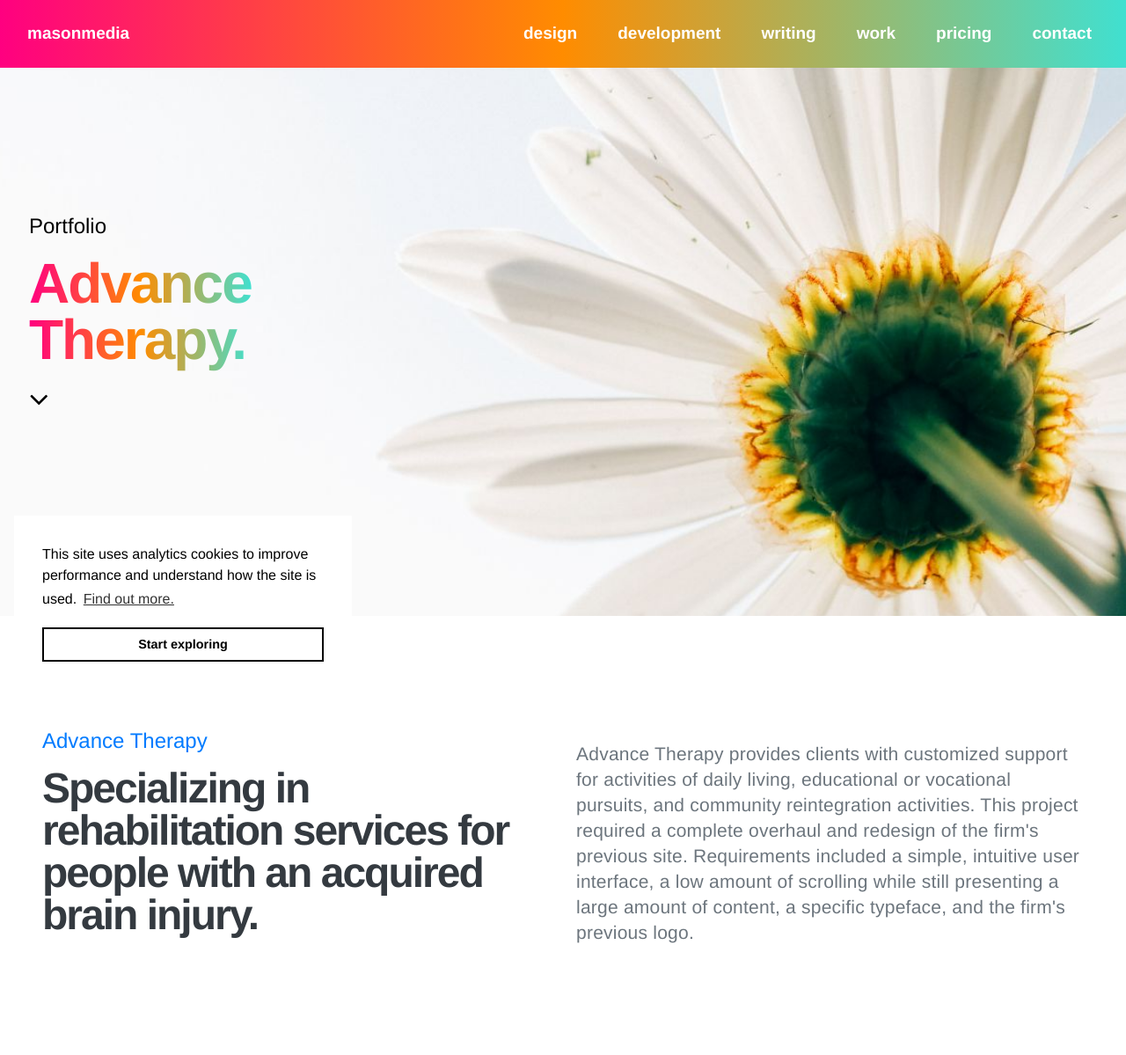
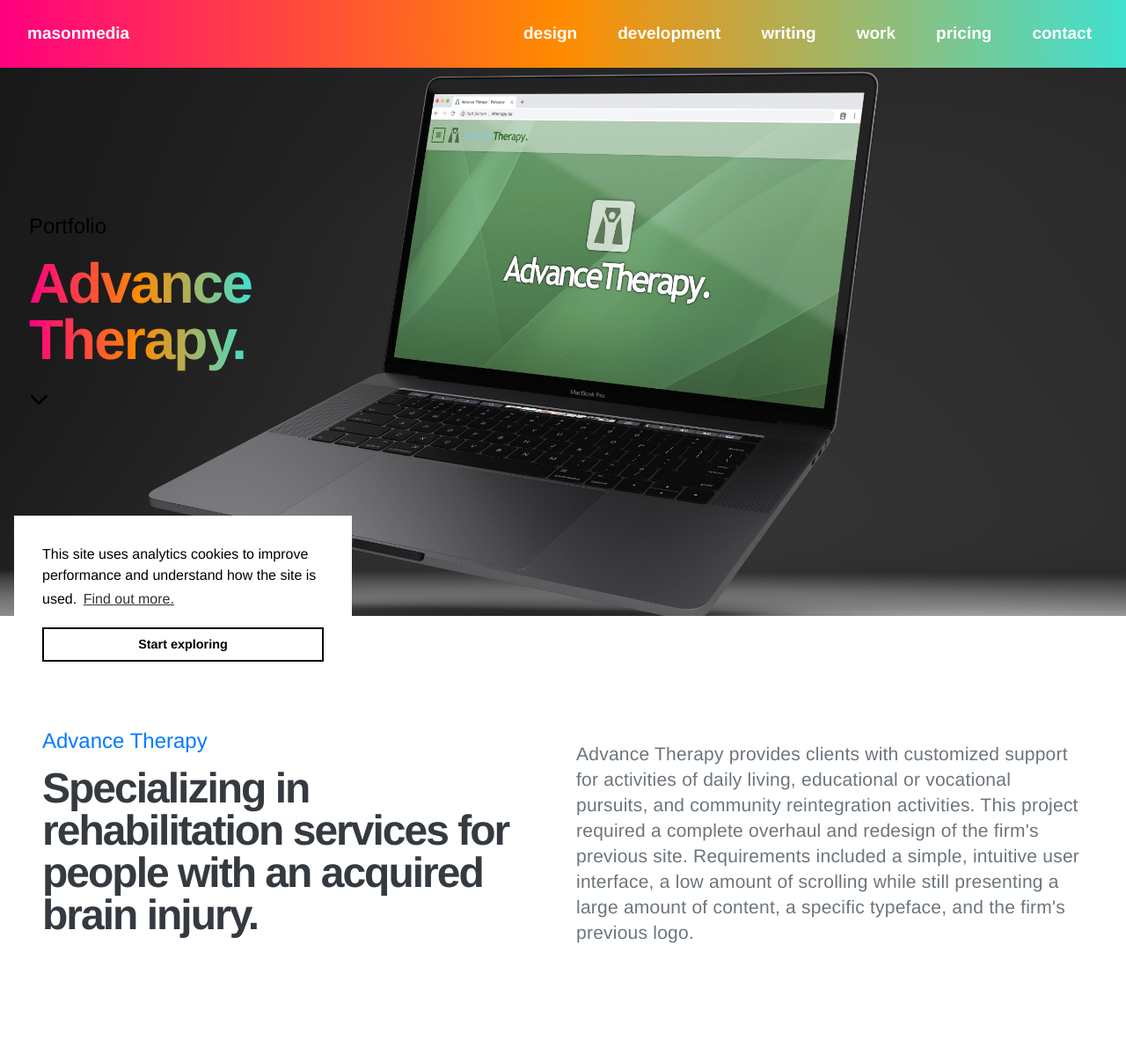
Before and after one commit to masonmedia/masonmedia-swup, a PHP site: page /work/at.php in a window 1280 px wide. Shown: the top 1199 px of the page at 88% size. Run offline with PHP 8.4, Linux system fonts and the light colour scheme.

Commit message:
Added macbook mockup for advance banner

```diff
--- a/work/at.php
+++ b/work/at.php
@@ -10,7 +10,7 @@
 
     <div role="banner" class="container-fluid bg-black p-0">
         <div class="row d-flex min-700-lg relative py-5">
-            <img class="img-full absolute z-0 left-0 up up-med lazy" src="/assets/img/at-banner-flower.jpg" alt="Andrew Mason Portfolio: Advance Therapy">
+            <img class="img-full absolute z-0 left-0 up up-med lazy" src="/assets/img/at-macbook-3D-angle.jpg" alt="Andrew Mason Portfolio: Advance Therapy">
             <div class="col-lg-5 d-flex flex-column justify-content-center align-items-start text-left p-5">
                 <h1 class="h4 mt-3">Portfolio</h1>
                 <h2 class="site-title font-weight-bold knockout-rainbow">
```
Also changed, not shown: assets/img/at-macbook-3D-angle.jpg (added).
